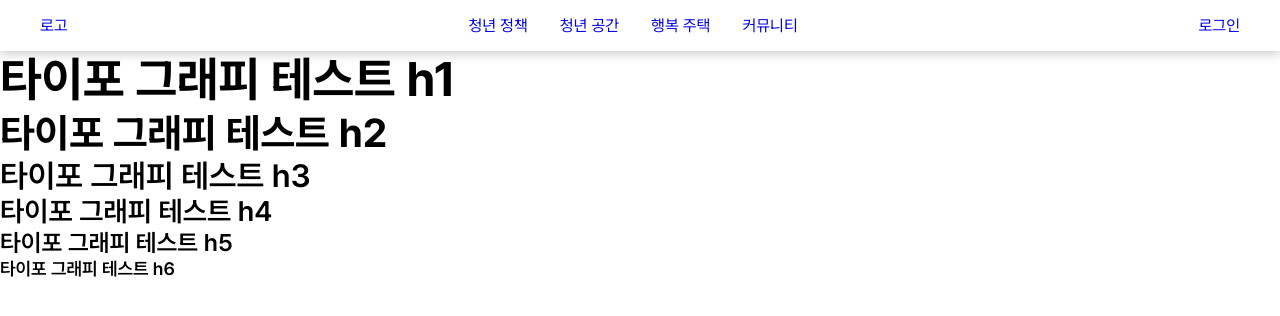
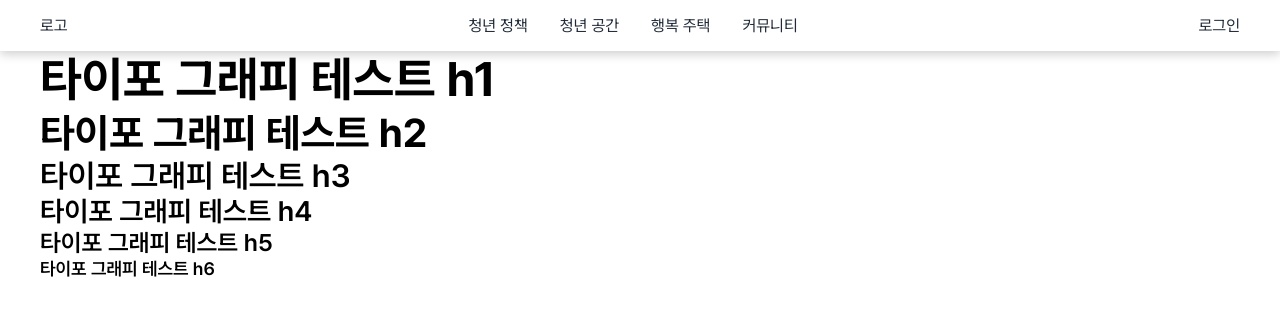
Before and after one commit to For-MZ/formz-fe, a Next.js app: page / in a window 1280 px wide. Shown: the top 316 px of the page. Built offline with nearby package versions, Linux system fonts and the light colour scheme; a web font is replaced by a local one.

Commit message:
Design: main 요소 레이아웃 스타일링

```diff
--- a/src/styles/_globals.scss
+++ b/src/styles/_globals.scss
@@ -3,5 +3,11 @@ body {
 }
 
 a {
+  color: $text-secondary-color;
   text-decoration: none;
 }
+
+.main {
+  max-width: 1200px;
+  margin: 0 auto;
+}
```
